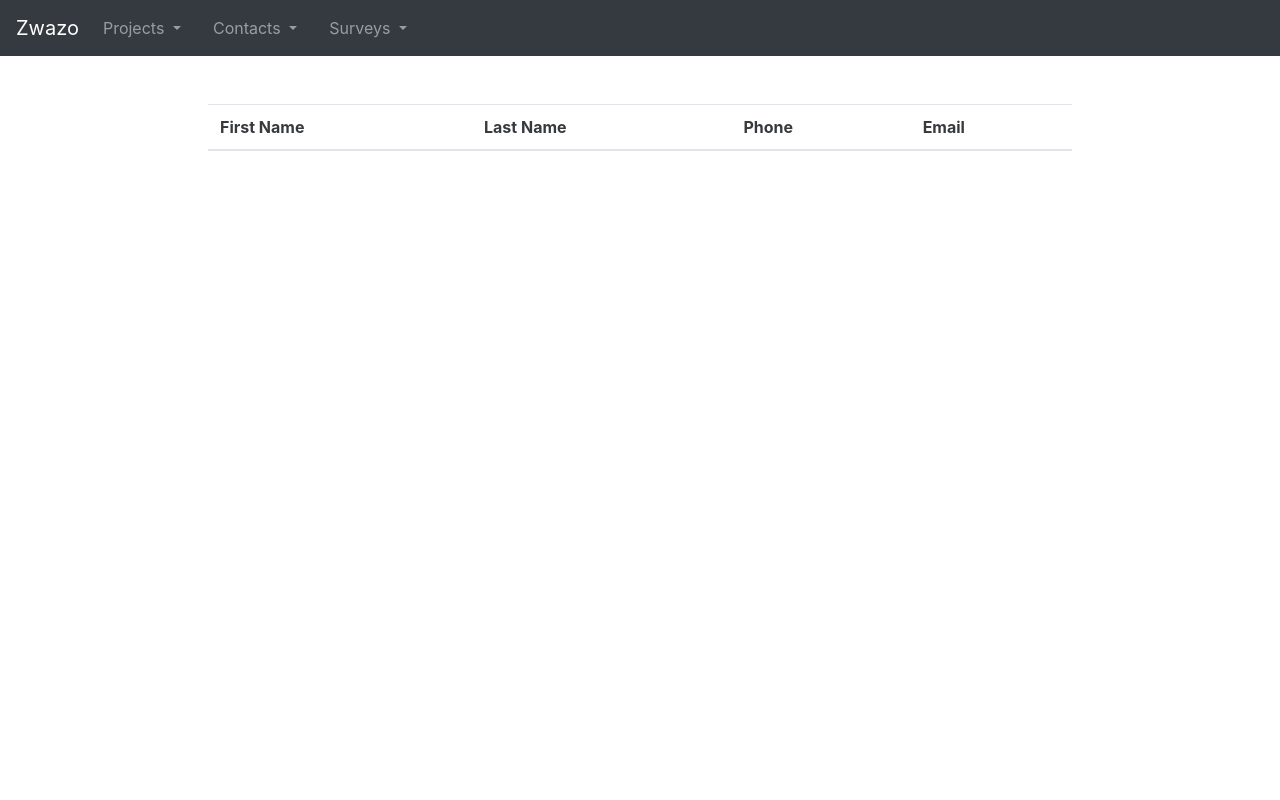
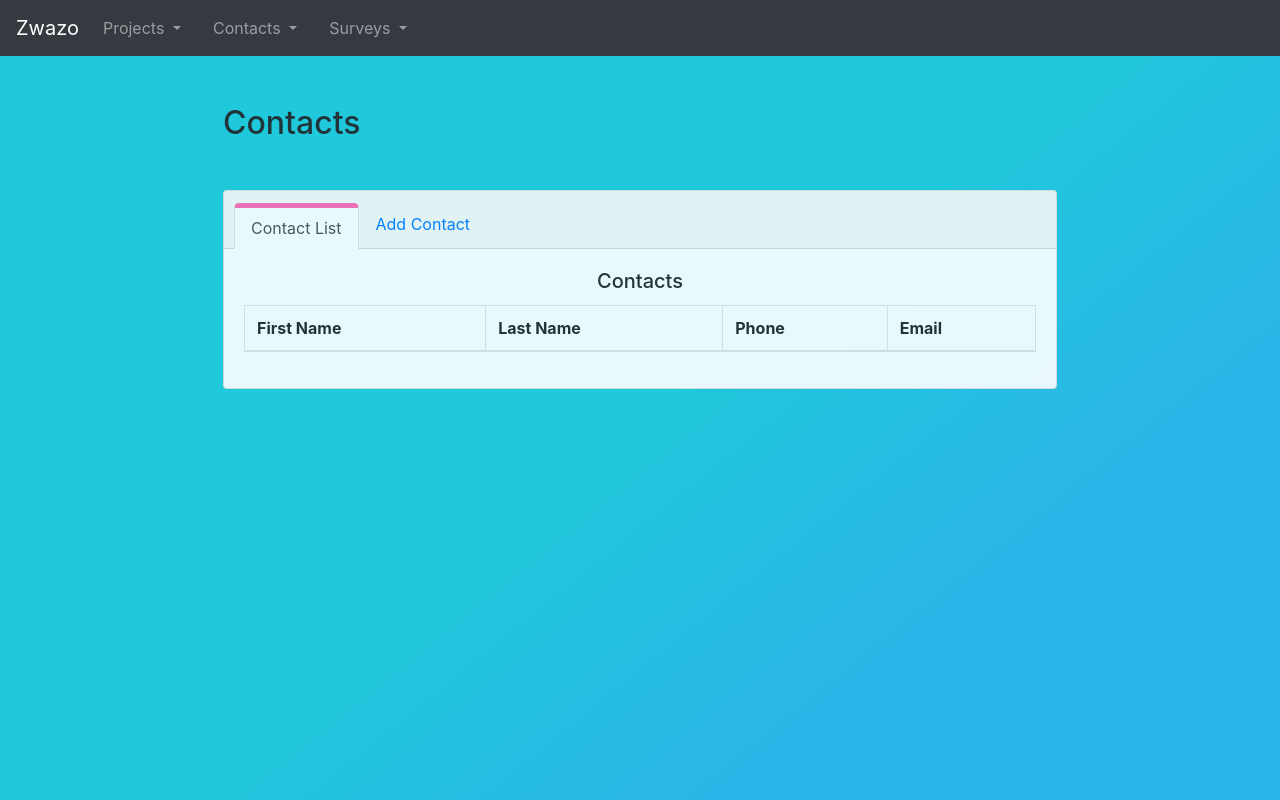
Before and after one commit to acounsel/zwazo, a Django app: page /contacts/ in a window 1280 px wide. Run offline with Django 3.2, Linux system fonts and the light colour scheme; data that the repository does not hold is empty; some libraries are stand-ins or nearby versions.

Commit message:
abstracted base templates and bg colors

```diff
--- /dev/null
+++ b/static/css/main.css
@@ -0,0 +1,10 @@
+.Body {
+  background-color: #1fc8db;
+  background-image: linear-gradient(141deg, #1fc8db 51%, #2cb5e8 75%);
+}
+
+.nav-tabs .nav-link.active, .nav-tabs .nav-item.show .nav-link {
+  border-top: 5px solid #FF69B4;
+  border-top-left-radius: 0.3rem;
+  border-top-right-radius: 0.3rem;
+}
--- a/surveys/templates/surveys/base.html
+++ b/surveys/templates/surveys/base.html
@@ -17,7 +17,7 @@
   <link rel="stylesheet" href="{% static 'css/main.css' %}">
 </head>
 {% block body %}
-<body>
+<body class="Body">
   {% include 'addins/navbar.html' %}
   <div class="Main">
     <div class="Content-wrapper" style="opacity:0.9;">
--- /dev/null
+++ b/surveys/templates/surveys/base_contact.html
@@ -0,0 +1,26 @@
+{% extends 'surveys/base.html' %}
+
+{% block content %}
+<div class="container">
+  <p class="h2 mb-5">Contacts</p>
+  <div class="card text-center">
+    <div class="card-header">
+      <ul class="nav nav-tabs card-header-tabs">
+        <li class="nav-item">
+          <a class="nav-link {% block tab_list %}{% endblock %}" href="{% url 'contact-list' %}">Contact List</a>
+        </li>
+        <li class="nav-item">
+          <a class="nav-link {% block tab_form %}{% endblock %}" href="{% url 'contact-create' %}">Add Contact</a>
+        </li>
+      </ul>
+    </div>
+    <div class="card-body">
+      <h5 class="card-title">Contacts</h5>
+      <div class="text-left">
+      {% block contact_card %}
+      {% endblock %}
+      </div>
+    </div>
+  </div>
+</div>
+{% endblock %}
--- a/surveys/templates/surveys/contact_form.html
+++ b/surveys/templates/surveys/contact_form.html
@@ -1,5 +1,5 @@
-{% extends 'surveys/base.html' %}
-
-{% block content %}
+{% extends 'surveys/base_contact.html' %}
+{% block tab_form %}active{% endblock %}
+{% block contact_card %}
   {% include 'addins/form.html' %}
 {% endblock %}
--- a/surveys/templates/surveys/contact_list.html
+++ b/surveys/templates/surveys/contact_list.html
@@ -1,13 +1,13 @@
-{% extends 'surveys/base.html' %}
-
-{% block content %}
-<table class="table">
+{% extends 'surveys/base_contact.html' %}
+{% block tab_list %}active{% endblock %}
+{% block contact_card %}
+<table class="table table-hover table-bordered">
   <thead>
     <tr>
-      <th>First Name</th>
-      <th>Last Name</th>
-      <th>Phone</th>
-      <th>Email</th>
+      <th scope="col">First Name</th>
+      <th scope="col">Last Name</th>
+      <th scope="col">Phone</th>
+      <th scope="col">Email</th>
     </tr>
   </thead>
   <tbody>
--- a/surveys/templates/surveys/home.html
+++ b/surveys/templates/surveys/home.html
@@ -1,5 +1,5 @@
 {% extends 'surveys/base.html' %}
 
 {% block content %}
-<h1>Zwazo</h1>
+  <h1 class="text-white">Zwazo</h1>
 {% endblock %}
--- /dev/null
+++ b/surveys/templates/surveys/project_detail.html
@@ -0,0 +1,6 @@
+{% extends 'surveys/base_project.html' %}
+{% block tab_detail %}active{% endblock %}
+{% block project_card %}
+  <p>{{ project.country }}</p>
+  <p>{{ project.description }}</p>
+{% endblock %}
--- a/surveys/templates/surveys/project_form.html
+++ b/surveys/templates/surveys/project_form.html
@@ -1,5 +1,5 @@
-{% extends 'surveys/base.html' %}
-
-{% block content %}
+{% extends 'surveys/base_projects.html' %}
+{% block tab_form %}active{% endblock %}
+{% block project_card %}
   {% include 'addins/form.html' %}
 {% endblock %}
--- a/surveys/templates/surveys/question_list.html
+++ b/surveys/templates/surveys/question_list.html
@@ -1,7 +1,7 @@
 {% extends 'surveys/base.html' %}
 
 {% block content %}
-<table class="table">
+<table class="table table-hover table-bordered">
   <thead>
     <tr>
       <th>Survey</th>
--- a/surveys/templates/surveys/survey_detail.html
+++ b/surveys/templates/surveys/survey_detail.html
@@ -5,7 +5,7 @@
 <div class="d-flex justify-content-between">
   <div>
     <p>Questions</p>
-    <a href="{% url 'question-create' %}?survey={{ survey.id }}">Add Question</a>
+    <a href="{% url 'question-create' pk=survey.id %}">Add Question</a>
     <table class="table">
       <thead>
         <tr>
--- a/surveys/views.py
+++ b/surveys/views.py
@@ -220,10 +220,16 @@ class QuestionDetail(QuestionView, DetailView):
 
 class QuestionCreate(QuestionView, CreateView):
 
-    def get_context_data(self, *args, **kwargs):
+    def get_context_data(self, **kwargs):
         context = super().get_context_data(**kwargs)
         context['survey'] = Survey.objects.get(id=self.kwargs['pk'])
         return context
+
+    def get_initial(self):
+        initial = super(QuestionCreate, self).get_initial()
+        # context = self.get_context_data(**kwargs)
+        initial['survey'] = Survey.objects.get(id=self.kwargs['pk'])
+        return initial.copy()
 
 class QuestionUpdate(QuestionView, UpdateView):
     pass
@@ -231,7 +237,6 @@ class QuestionUpdate(QuestionView, UpdateView):
 class ProjectView(View):
     model = Project
     fields = ('name', 'country', 'description')
-    success_url = reverse_lazy('project-list')
 
 class ProjectList(ProjectView, ListView):
     pass
@@ -257,7 +262,27 @@ class ContactDetail(ContactView, DetailView):
     pass
 
 class ContactCreate(ContactView, CreateView):
-    pass
+    def get_context_data(self, **kwargs):
+        context = super().get_context_data(**kwargs)
+        if self.request.GET.get('project'):
+            context['project'] = Project.objects.get(id=self.request.GET.get('project'))
+        return context
+
+    def get_initial(self):
+        initial = super().get_initial()
+        # context = self.get_context_data(**kwargs)
+        if self.request.GET.get('project'):
+            initial['project'] = Project.objects.get(id=self.request.GET.get('project'))
+        return initial.copy()
 
 class ContactUpdate(ContactView, UpdateView):
     pass
+
+class QuestionResponseView(View):
+    model = QuestionResponse
+
+class QuestionResponseList(QuestionResponseView, ListView):
+    pass
+
+class QuestionResponseDetail(QuestionResponseView, DetailView):
+    pass
```
Also changed, not shown: surveys/models.py (+15 -7 lines), surveys/templates/surveys/base_project.html (added, +29 -0 lines), surveys/templates/surveys/base_projects.html (added, +26 -0 lines), surveys/templates/surveys/project_list.html (+5 -4 lines).
